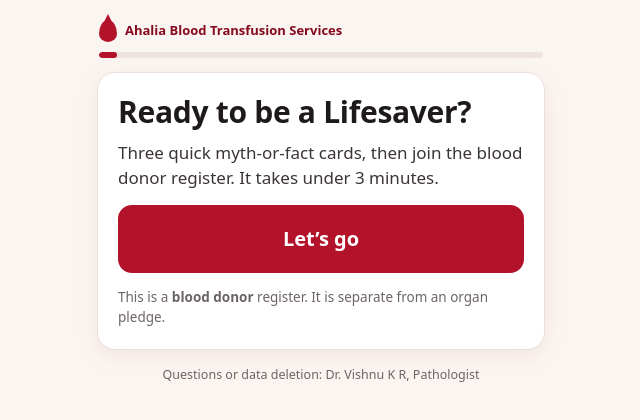
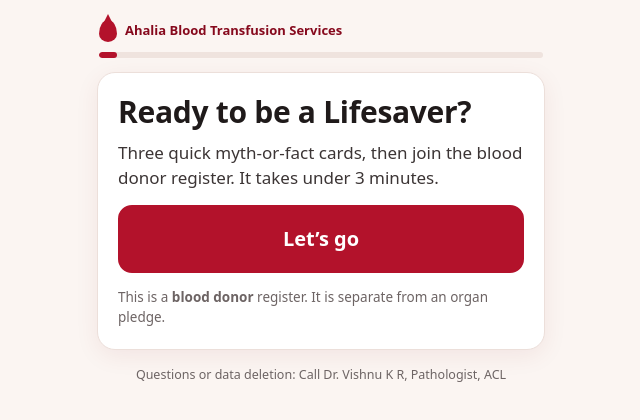
Before and after one commit to vishnukarayil/ABTS, a plain HTML site: page index.html in a window 1280 px wide. Shown: the full height of the page, 319-959 px from the left. Drawn offline with Linux system fonts and the light colour scheme.

Commit message:
Update index.html

```diff
--- a/index.html
+++ b/index.html
@@ -104,7 +104,7 @@ const CONFIG={
   API_URL:"https://script.google.com/macros/s/AKfycbynfs8G6UFZyoFjk49vHTgHCrMcDBMgD4ZxxoIJkzPXsa5XSqdQZkvDwGRyusIfIfXIlg/exec",   // the /exec URL from your Apps Script deployment
   ORG_NAME:"Ahalia Blood Transfusion Services",
   EVENT_NAME:"Blood Donation Digital Drive",
-  CONTACT:"Dr. Vishnu K R, Pathologist",
+  CONTACT:"Call Dr. Vishnu K R, Pathologist, ACL",
   PAGE_URL:"https://donate.pathonotes.in/",                                     // e.g. "https://donate.pathonotes.in/" (blank = use this page's address)
   ORGAN_PLEDGE_URL:"https://sites.google.com/view/ahaliablooddonors/home",                             // optional: official organ pledge page, shown as a separate link
   // Keep this list identical to COLLEGES in Code.gs
```
